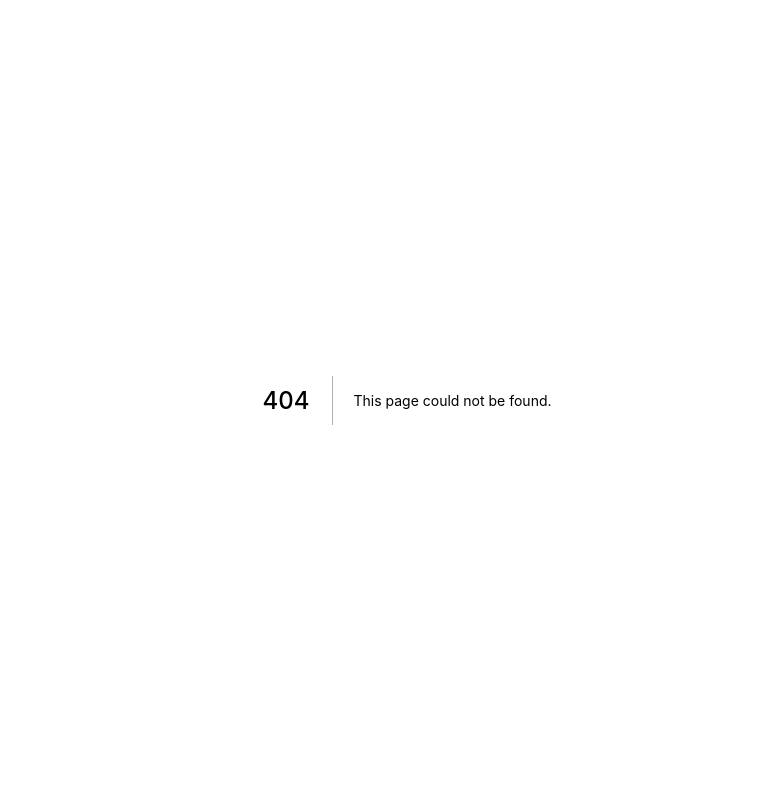
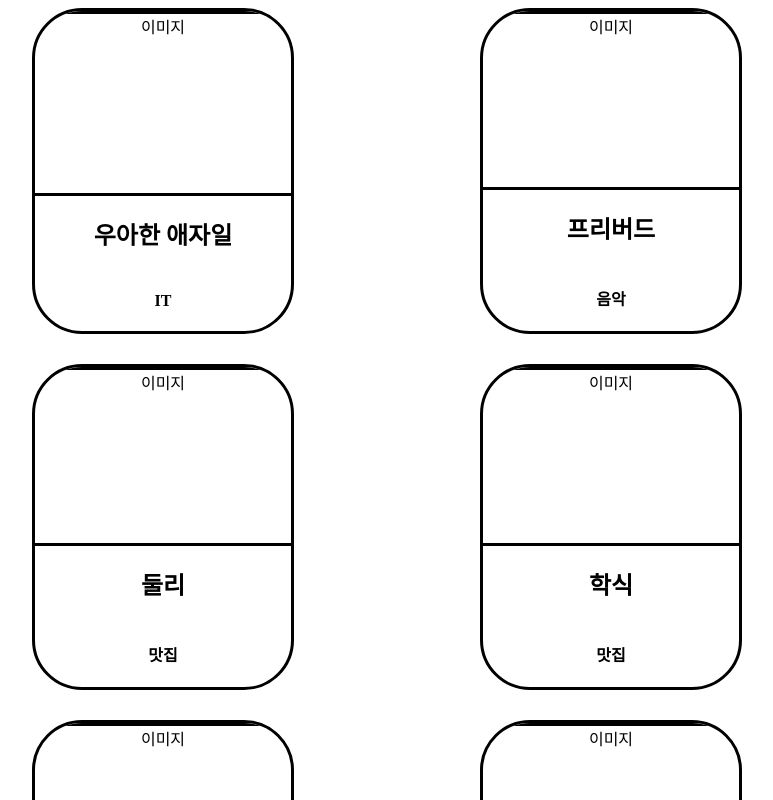
Before and after one commit to modern-agile-team/dongurami-front, a Next.js app: page /clubcontainer in a window 1280 px wide. Before the commit this address had no page. Shown: the top 800 px of the page, without its empty margins (233-1006 px from the left). Built offline with nearby package versions, Linux system fonts and the light colour scheme.

Commit message:
Add(bumsoo/clublist): 동아리 목록 레이아웃 추가

```diff
--- /dev/null
+++ b/src/components/ClubLists/ClubListContainer.js
@@ -0,0 +1,18 @@
+import React, {useState} from 'react';
+import styles from './ClubListContainer.module.sass';
+
+const ClubListContainer = ({list}) => {
+    const {title, categories} = list
+    console.log(title, categories);
+    return (
+        <div className={styles.container}>
+            <div className={styles.img}>이미지</div>
+            <div className={styles.clubdata}>
+                <h2 className="clubtitle">{title}</h2>
+                <h4 className="clubcategories">{categories}</h4>
+            </div>
+        </div>
+    )
+}
+
+export default ClubListContainer;
--- /dev/null
+++ b/src/components/ClubLists/ClubListContainer.module.sass
@@ -0,0 +1,24 @@
+.container
+   width: 20vw;
+   height: 40vh;
+   margin-right: 40px;
+   margin-bottom: 30px;
+   background-color: white;
+   overflow: hidden;
+   border: solid;
+   border-radius: 50px;
+   display: flex;
+   flex-direction: column;
+   align-items: center;
+   justify-content: center;
+
+   .img
+       width: 100%;
+       height: 100%;
+       text-align: center;
+       border: solid;
+
+   .clubdata
+       display: flex;
+       flex-direction: column;
+       align-items: center;
--- /dev/null
+++ b/src/components/ClubLists/ClubListState.js
@@ -0,0 +1,59 @@
+import ClubListContainer from "./ClubListContainer";
+import styles from './ClubListState.module.sass';
+
+const ClubListState = () => {
+    const list = [
+        {
+            id: 1,
+            title: '우아한 애자일',
+            categories: 'IT'
+        },
+        {
+            id: 2,
+            title: '프리버드',
+            categories: '음악'
+        },
+        {
+            id: 3,
+            title: '둘리',
+            categories: '맛집'
+        },
+        {
+            id: 3,
+            title: '학식',
+            categories: '맛집'
+        },
+        {
+            id: 3,
+            title: '월계국밥',
+            categories: '맛집'
+        },
+        {
+            id: 3,
+            title: '용궁',
+            categories: '맛집'
+        },
+        {
+            id: 3,
+            title: '다온',
+            categories: '맛집'
+        },
+        {
+            id: 3,
+            title: '밥은',
+            categories: '맛집'
+        },
+
+
+    ];
+    return (
+       <div className={styles.listblock}>
+           {list.map(lists => (
+               <ClubListContainer list={lists} key={lists.id}/>
+           ))}
+
+      </div>
+    )
+}
+
+export default ClubListState;
--- /dev/null
+++ b/src/components/ClubLists/ClubListState.module.sass
@@ -0,0 +1,6 @@
+.listblock
+   width: 70vw;
+   margin: 0 auto;
+   display: flex;
+   justify-content: space-around;
+   flex-wrap: wrap;
--- /dev/null
+++ b/src/pages/clubcontainer.js
@@ -0,0 +1,9 @@
+import ClubListState from "../components/ClubLists/ClubListState";
+
+const clubcontainer = () => {
+    return (
+        <ClubListState />
+    )
+}
+
+export default clubcontainer;
```
Also changed, not shown: src/components/ClubHome/ClubNotice.js (added), src/components/ClubHome/ClubNotice.module.sass (added), src/components/ClubHome/ClubNoticeSearce.module.sass (added), src/components/ClubHome/ClubNoticeSearch.js (added), src/components/ClubHome/ClubNoticeTable.js (added), src/components/ClubHome/ClubNoticeTable.module.sass (added), src/components/ClubLists/우아한애자일.PNG (added).
